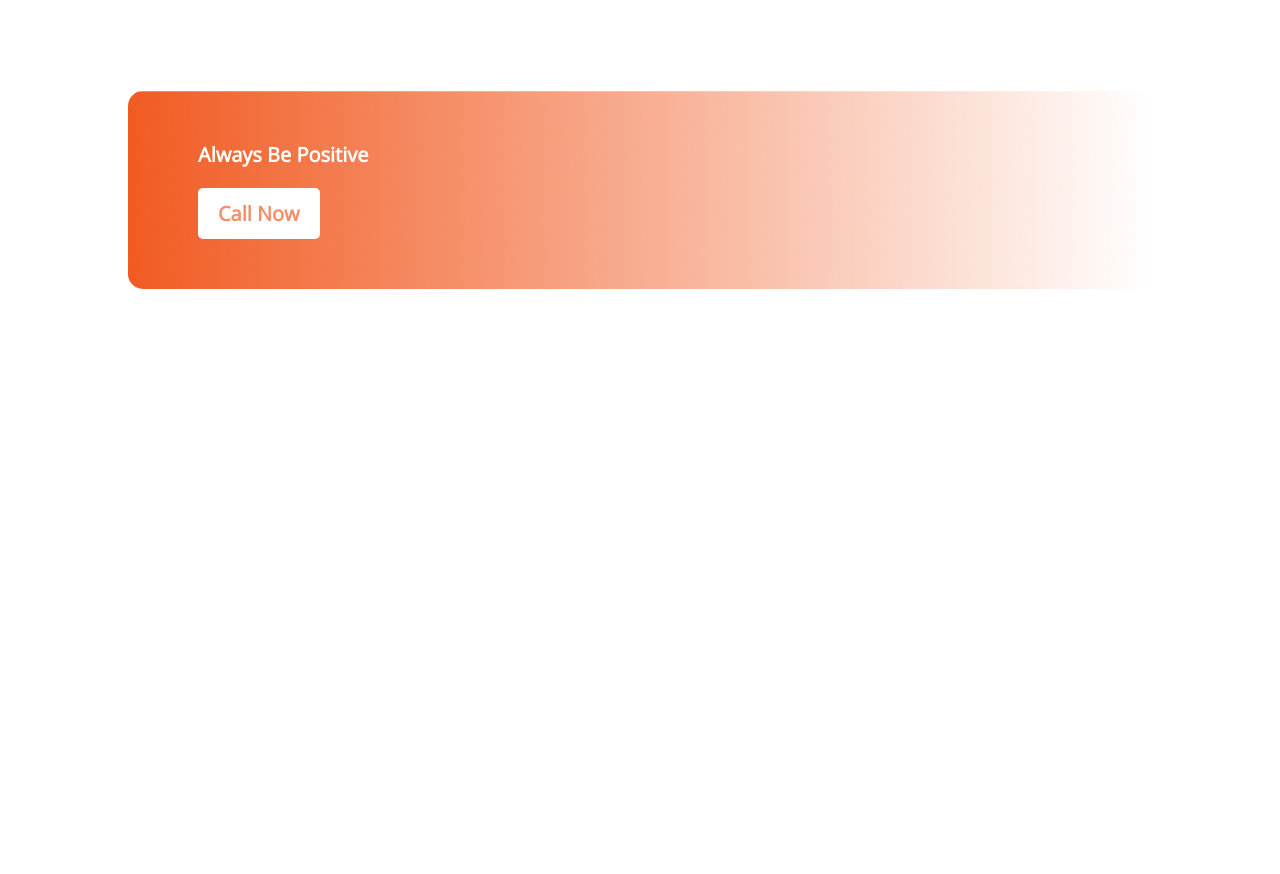
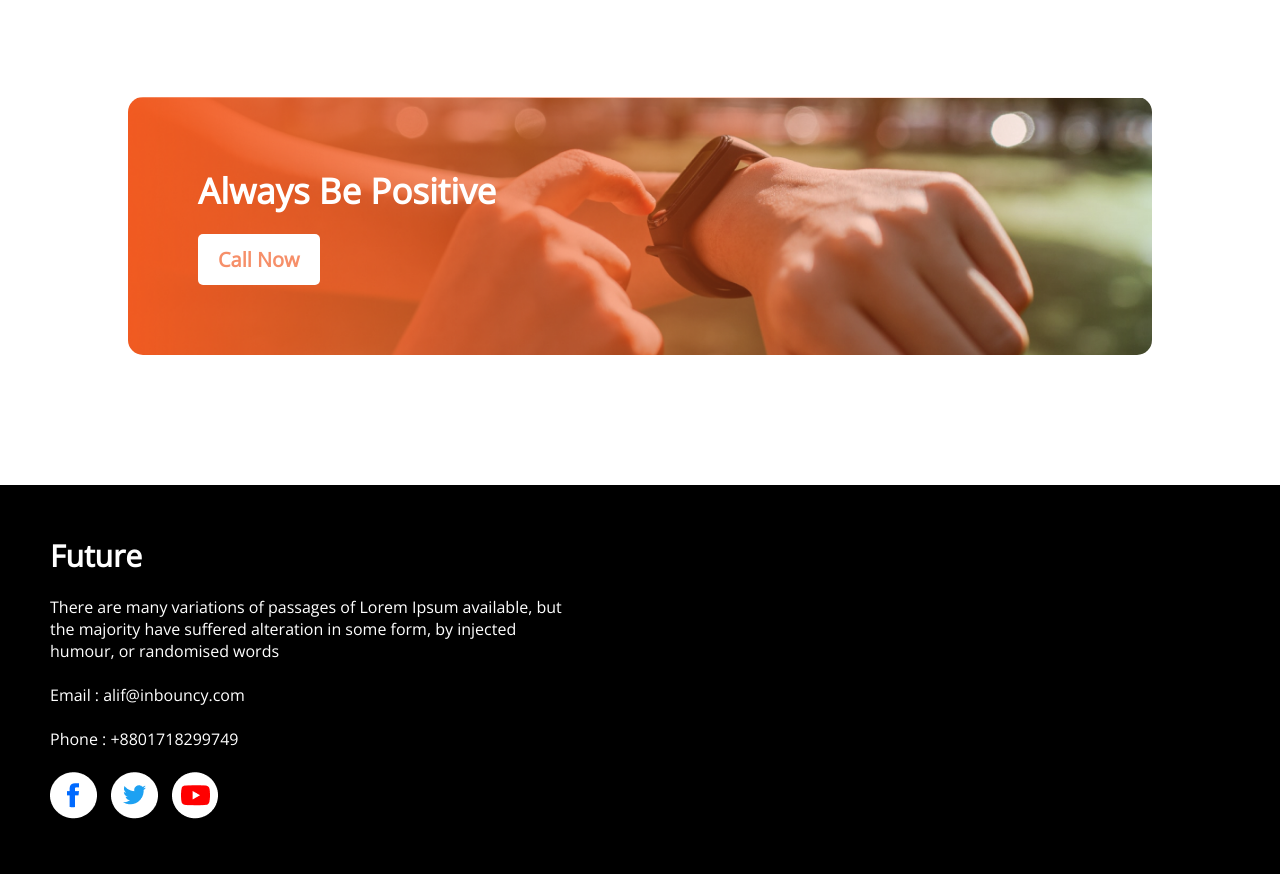
Before and after one commit to alif-js/new-year-resolution-test-lp, a plain HTML site: page index.html in a window 1280 px wide. Shown: the part 1700-2574 px from the top of the page. Before the commit the page ends 1989 px from the top, so only its background shows below. Drawn offline with nearby package versions, Linux system fonts and the light colour scheme.

Commit message:
Final commit

```diff
--- a/index.html
+++ b/index.html
@@ -72,8 +72,18 @@
             </div>
         </section>
     </main>
-    <footer>
-
+    <footer class="footer">
+        <div class="footer-content">
+            <h3>Future</h3>
+            <p>There are many variations of passages of Lorem Ipsum available, but the majority have suffered alteration in some form, by injected humour, or randomised words</p><br>
+            <p>Email : alif@inbouncy.com</p><br>
+            <p>Phone : +8801718299749</p><br>
+            <div class="footer-icons">
+                <img src="images/icons/fb.png" alt="">
+                <img src="images/icons/twitter.png" alt="">
+                <img src="images/icons/youtube.png" alt="">
+            </div>
+        </div>
     </footer>
 </body>
 </html>
--- a/styles.css
+++ b/styles.css
@@ -91,7 +91,7 @@
 }
 .plans h2{
     font-weight: bold;
-    font-size: 30px;
+    font-size: 35px;
     text-align: center;
     margin-bottom: 60px;
 }
@@ -117,20 +117,20 @@
 /* cta-section */
 
 .cta-section{
-    background-image: url(images/gradient2.png);
-    background-repeat: no-repeat;
-    background-size: cover;
+    background-image: url(images/gradient2.png), url(images/watch.png);
+    background-repeat: no-repeat, no-repeat;
+    background-size: cover, cover;
     width: 80%;
-    margin: 0 10% 0 10%;
+    margin: 0 10% 130px 10%;
     height: auto;
     border-radius: 15px;
 }
 .cta-section-content{
-    padding: 50px 0 50px 70px;
+    padding: 70px 0 70px 70px;
 }
 .cta-section-content h3{
     font-weight: bold;
-    font-size: 20px;
+    font-size: 35px;
     color: white;
 }
 .cta-button{
@@ -148,3 +148,26 @@
     color: white;
     cursor: pointer;
 }
+
+/* footer section */
+
+footer{
+    background-color: black;
+    height: auto;
+    width: 100%;
+    color: white;
+    margin-bottom: 0;
+}
+.footer-content{
+    width: 40%;
+    height: auto;
+    padding: 50px 0 50px 50px;
+}
+.footer-content h3{
+    margin-bottom: 20px;
+    font-size: 30px;
+    font-weight: bold;
+}
+.footer-icons img{
+    padding-right: 10px;
+}
```
